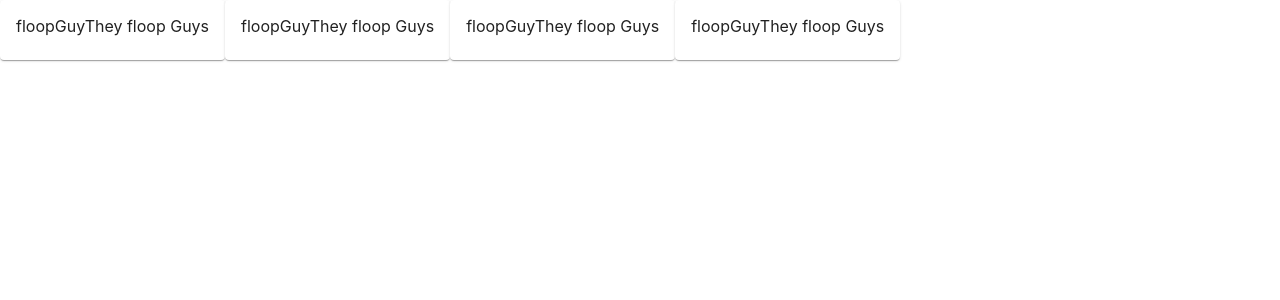
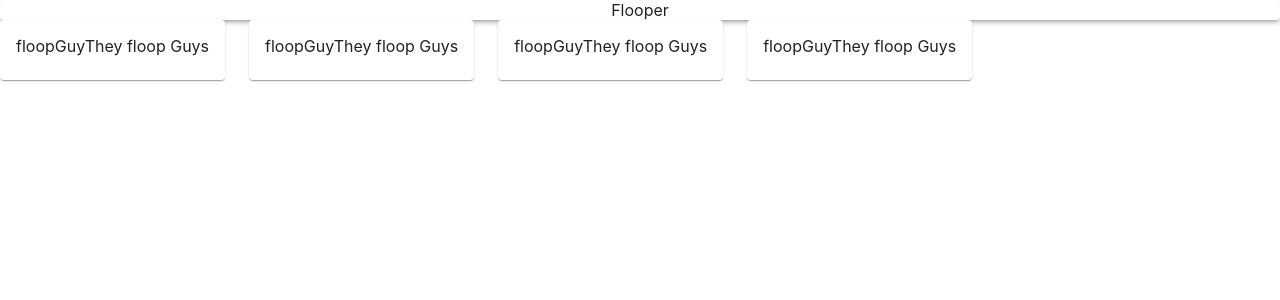
Before and after one commit to ZWally/cornhacks2023, a React (Create React App) app: page / in a window 1280 px wide. Shown: the top 300 px of the page. Built offline with nearby package versions, Linux system fonts and the light colour scheme.

Commit message:
Added "My Apps" Title

```diff
--- a/src/Components/MyAppsPage/CardLayout.tsx
+++ b/src/Components/MyAppsPage/CardLayout.tsx
@@ -3,20 +3,22 @@ import CardContent from '@material-ui/core/CardContent';
 import App from "../../Types/App";
 import * as React from 'react';
 import Typography from '@material-ui/core';
-import { Button, CardActionArea, CardActions } from '@material-ui/core';
+import { Button, CardActionArea, CardActions, } from '@material-ui/core';
 
-interface Props {
+type Props = {
   appList: App [];
 }
 
 const appToCard = function (app: App) {
     return(
+        <Grid item>
             <Card>
                 <CardContent>
                     {app.name}
                     {app.description}
                 </CardContent>
             </Card>
+        </Grid>
     );
 };
 
@@ -26,6 +28,7 @@ const CardLayout: React.FC<Props> = ({ appList }) => {
   return (
     <body>
         <Grid
+        spacing={3}
         container={true}
         direction="row"
         justifyContent="flex-start"
--- a/src/Components/MyAppsPage/MyAppsPage.tsx
+++ b/src/Components/MyAppsPage/MyAppsPage.tsx
@@ -1,5 +1,6 @@
 import App from "../../Types/App";
 import CardLayout from "./CardLayout";
+import TitleHeader from "./TitleHeader";
 
 // DUMMY DATA, REPLACE WITH REAL
 const dummyApp1: App = {
@@ -42,9 +43,12 @@ const dummyAppsList: App [] = [dummyApp1, dummyApp2, dummyApp3, dummyApp4];
 
 function MyAppPage() {
     return (
-        <body>
-            <CardLayout appList={dummyAppsList}/>
-        </body>
+        <div>
+           <TitleHeader />
+            <body>
+                <CardLayout appList={dummyAppsList}/>
+            </body>
+        </div>
     );
 };
 
--- /dev/null
+++ b/src/Components/MyAppsPage/TitleHeader.tsx
@@ -0,0 +1,12 @@
+import * as React from 'react';
+import Box from '@material-ui/core/Box';
+import Paper from '@material-ui/core/Paper';
+import Stack from '@material-ui/core';
+
+export default function TitleHeader() {
+  return (
+      <Paper elevation={3}>
+        Flooper
+      </Paper>
+  );
+}
```
Lines whose indentation alone changed are shown as unchanged.
